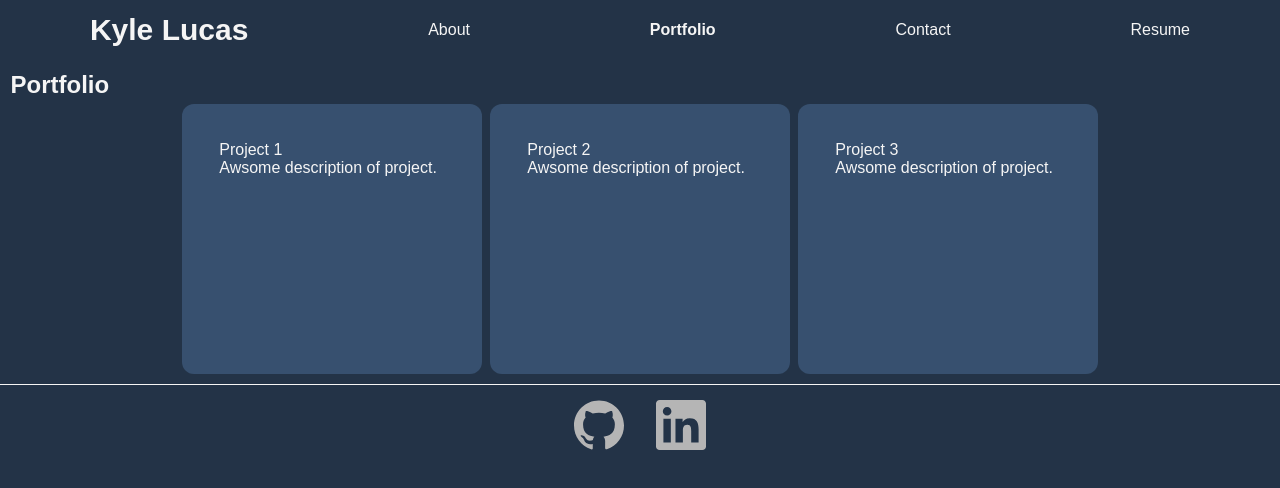
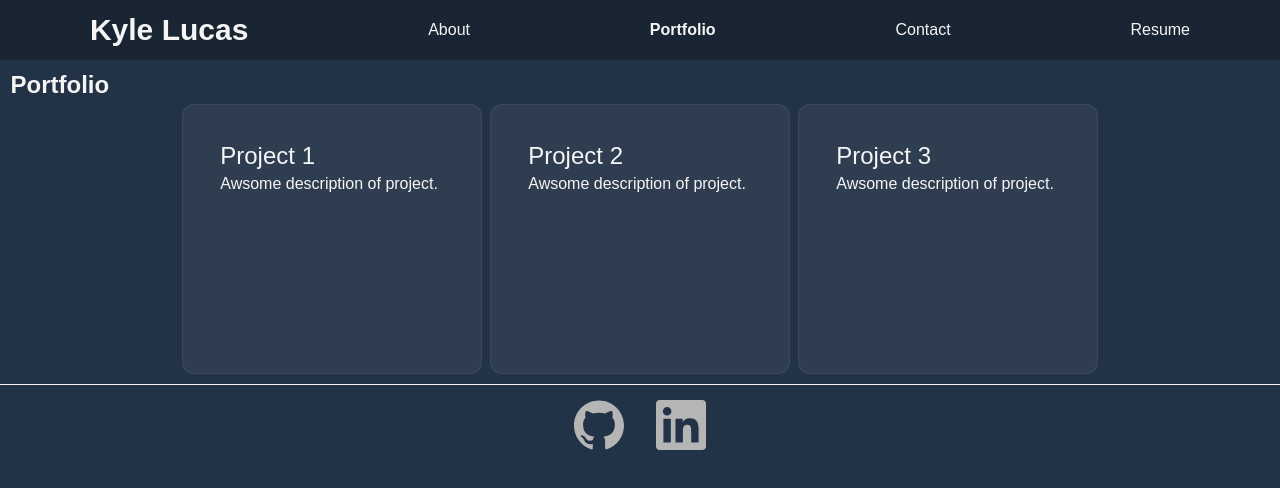
Before and after one commit to kwlucas/Portfolio-Kyle-Lucas, a React (Create React App) app in the folder client/: page / in a window 1280 px wide. Both pictures are taken after a click on the element "Portfolio". Shown: the top 488 px of the page. Built offline with nearby package versions, Linux system fonts and the light colour scheme.

Commit message:
Styling for hover effects

```diff
--- a/client/src/App.css
+++ b/client/src/App.css
@@ -81,6 +81,10 @@ nav {
   justify-content: space-evenly;
   padding: 0.66rem;
   /* z-index: 2; */
+}
+
+.navbar, .banner>nav {
+  background-color: #192533;
 }
 
 .navbar #nameDisplay {
@@ -224,17 +228,63 @@ button {
 }
 
 .card {
-  background-color: #37506f;
+  position: relative;
+  background-color: rgba(255, 255, 255, 0.1);
+  /* border: 1px solid rgba(255, 255, 255, 0.1); */
   border-radius: 12px;
   height: 270px;
   width: 300px;
   cursor: pointer;
-  padding: 2.33rem 2.33rem;
 }
 
-.cardTitle {
+.card::before{
+  content: '';
+  width: 100%;
+  height: 100%;
+  left: 0px;
+  top: 0px;
+  border-radius: inherit;
+  position: absolute;
+  z-index: 3;
+  background: radial-gradient(775px circle at var(--mouseX) var(--mouseY), rgba(255, 255, 255, 0.06), transparent 40%);
+  opacity: 0;
+  transition: opacity 500ms;
+}
+
+.card:hover::before,
+.card:hover>.border {
+  opacity: 1;
+}
+
+.card>.content {
+  width: calc(100% - 2px);
+  height: calc(100% - 2px);
+  position: relative;
+  padding: 2.33rem 2.33rem;
+  margin: 1px;
+  border-radius: inherit;
+  /* background-color: rgb(56, 81, 112); */
+  background-color: rgba(46 61 80);
+  z-index: 2;
+
+}
+
+.card .title {
   font-size: 1.5em;
   margin-bottom: 0.33rem;
+}
+
+.card>.border {
+  /* width: 100%;
+  height: 100%;
+  left: 0px;
+  top: 0px;
+  border-radius: inherit;
+  position: absolute; */
+  z-index: 1;
+  background: radial-gradient(387.5px circle at var(--mouseX) var(--mouseY), rgba(255, 255, 255, 0.3), transparent 40%);
+  opacity: 0;
+  transition: opacity 500ms;
 }
 
 @media (min-width: 426px) {
```
